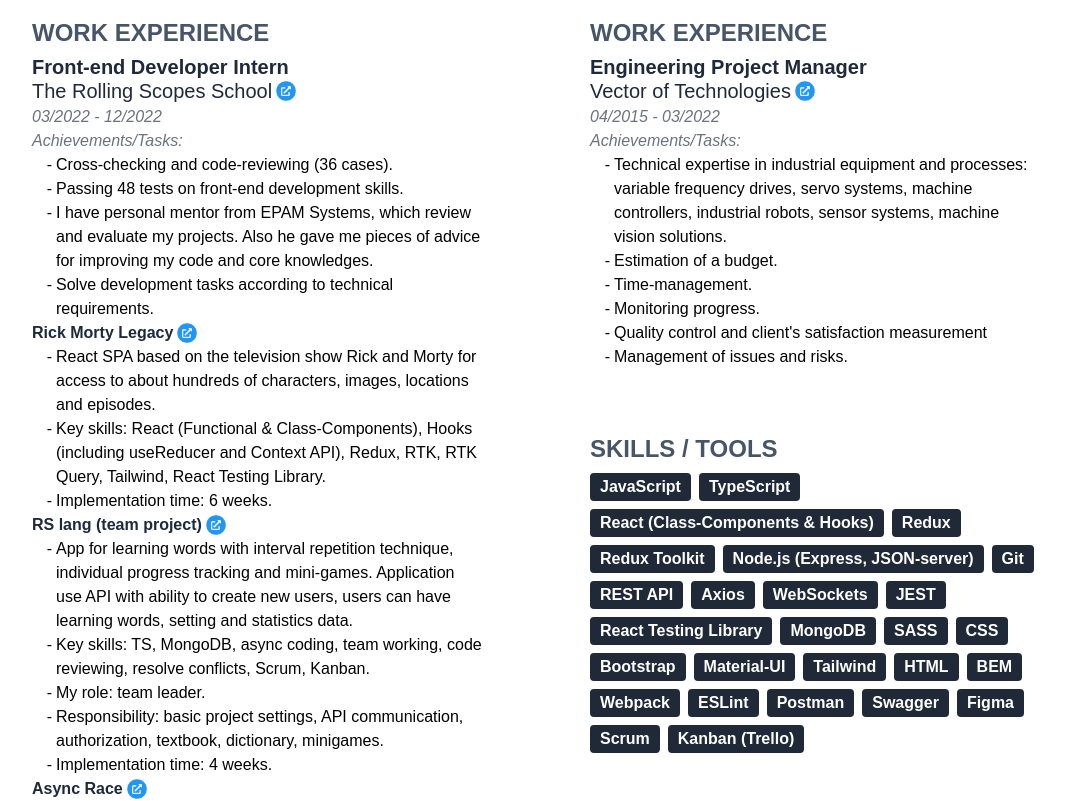
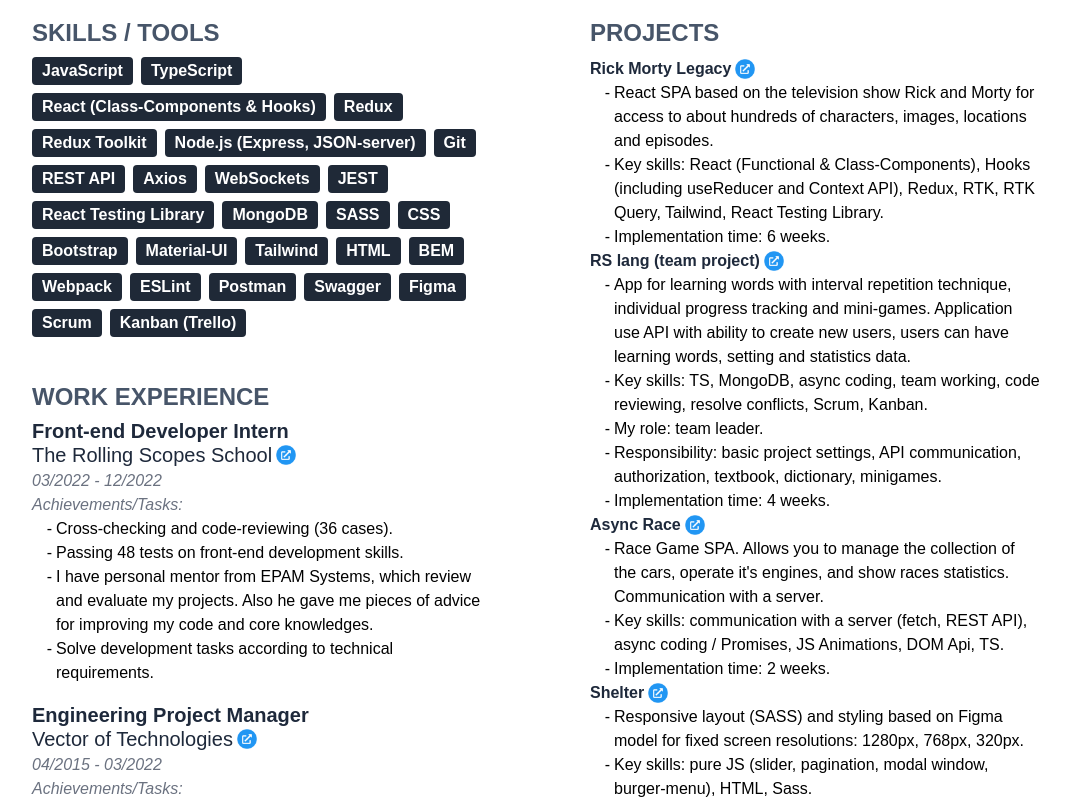
Before and after one commit to Vonubat/resume, a React (Create React App) app: page / in a window 1280 px wide. Shown: the part 340-1141 px from the top of the page, without its empty margins (104-1174 px from the left). Built offline with nearby package versions, Linux system fonts and the light colour scheme; what tw-elements would draw is missing.

Commit message:
feat: update resume structure

```diff
--- a/src/components/WorkExperienceRSSchool.tsx
+++ b/src/components/Projects.tsx
@@ -1,19 +1,13 @@
 import React from 'react';
-import { Establishments, PROJECTS, RS_SCHOOL, Sections } from '../constants';
-import { H2, H3, H4, H5 } from './typography';
+import { PROJECTS, Sections } from '../constants';
+import { H2, H4 } from './typography';
 import { List } from './ui';
 
-export const WorkExperienceRSSchool = (): JSX.Element => {
-  const { position, name, period, achievementsTasks } = RS_SCHOOL;
+export const Projects = (): JSX.Element => {
   const { rickAndMorty, rsLang, asyncRace, shelter, repairWorkshop } = PROJECTS;
   return (
     <div className="flex flex-col max-w-[450px] mx-2 my-2">
-      <H2>{Sections.workExperience}</H2>
-      <H3>{position}</H3>
-      <H4 href={Establishments.rsschool}>{name}</H4>
-      <H5>{period}</H5>
-      <H5>Achievements/Tasks:</H5>
-      <List>{achievementsTasks}</List>
+      <H2>{Sections.projects}</H2>
 
       <H4 href={rickAndMorty.link} project={true}>
         {rickAndMorty.name}
--- /dev/null
+++ b/src/components/WorkExperience.tsx
@@ -0,0 +1,28 @@
+import React from 'react';
+import { Establishments, RS_SCHOOL, Sections, VECTOR } from '../constants';
+import { H2, H3, H4, H5 } from './typography';
+import { List } from './ui';
+
+export const WorkExperience = (): JSX.Element => {
+  return (
+    <div className="max-w-[450px] mx-2 my-2">
+      <H2>{Sections.workExperience}</H2>
+      <div className="work-experience-container flex flex-col gap-5">
+        <div>
+          <H3>{RS_SCHOOL.position}</H3>
+          <H4 href={Establishments.rsschool}>{RS_SCHOOL.name}</H4>
+          <H5>{RS_SCHOOL.period}</H5>
+          <H5>Achievements/Tasks:</H5>
+          <List>{RS_SCHOOL.achievementsTasks}</List>
+        </div>
+        <div>
+          <H3>{VECTOR.position}</H3>
+          <H4 href={Establishments.vector}>{VECTOR.name}</H4>
+          <H5>{VECTOR.period}</H5>
+          <H5>Achievements/Tasks:</H5>
+          <List>{VECTOR.achievementsTasks}</List>
+        </div>
+      </div>
+    </div>
+  );
+};
--- a/src/components/WorkExperienceVector.tsx
+++ /dev/null
@@ -1,18 +0,0 @@
-import React from 'react';
-import { Establishments, Sections, VECTOR } from '../constants';
-import { H2, H3, H4, H5 } from './typography';
-import { List } from './ui';
-
-export const WorkExperienceVector = (): JSX.Element => {
-  const { position, name, period, achievementsTasks } = VECTOR;
-  return (
-    <div className="flex flex-col max-w-[450px] mx-2 my-2">
-      <H2>{Sections.workExperience}</H2>
-      <H3>{position}</H3>
-      <H4 href={Establishments.vector}>{name}</H4>
-      <H5>{period}</H5>
-      <H5>Achievements/Tasks:</H5>
-      <List>{achievementsTasks}</List>
-    </div>
-  );
-};
--- a/src/components/index.ts
+++ b/src/components/index.ts
@@ -1,5 +1,5 @@
 export { Education } from './Education';
 export { Languages } from './Languages';
 export { SkillsAndTools } from './SkillsAndTools';
-export { WorkExperienceRSSchool } from './WorkExperienceRSSchool';
-export { WorkExperienceVector } from './WorkExperienceVector';
+export { Projects } from './Projects';
+export { WorkExperience } from './WorkExperience';
--- a/src/layout/Main.tsx
+++ b/src/layout/Main.tsx
@@ -3,21 +3,21 @@ import {
   SkillsAndTools,
   Education,
   Languages,
-  WorkExperienceRSSchool,
-  WorkExperienceVector,
+  Projects,
+  WorkExperience,
 } from '../components';
 
 export const Main = (): JSX.Element => {
   return (
     <main className="max-w-[1024px] mx-auto mt-3 flex flex-wrap justify-around lg:justify-between">
-      <section className="left">
-        <WorkExperienceRSSchool />
-      </section>
-      <section className="right flex flex-col gap-10">
-        <WorkExperienceVector />
+      <section className="left flex flex-col gap-5">
         <SkillsAndTools />
+        <WorkExperience />
         <Education />
         <Languages />
+      </section>
+      <section className="right flex flex-col gap-5">
+        <Projects />
       </section>
     </main>
   );
```
